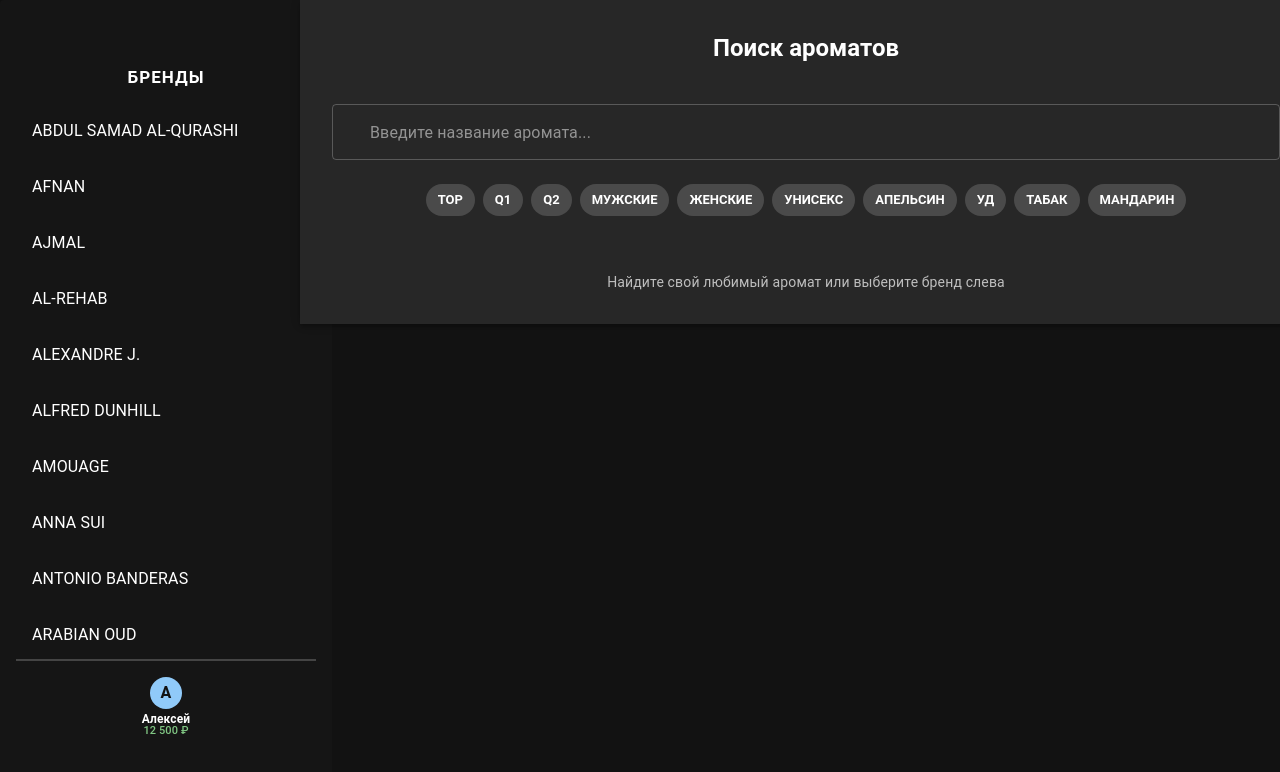
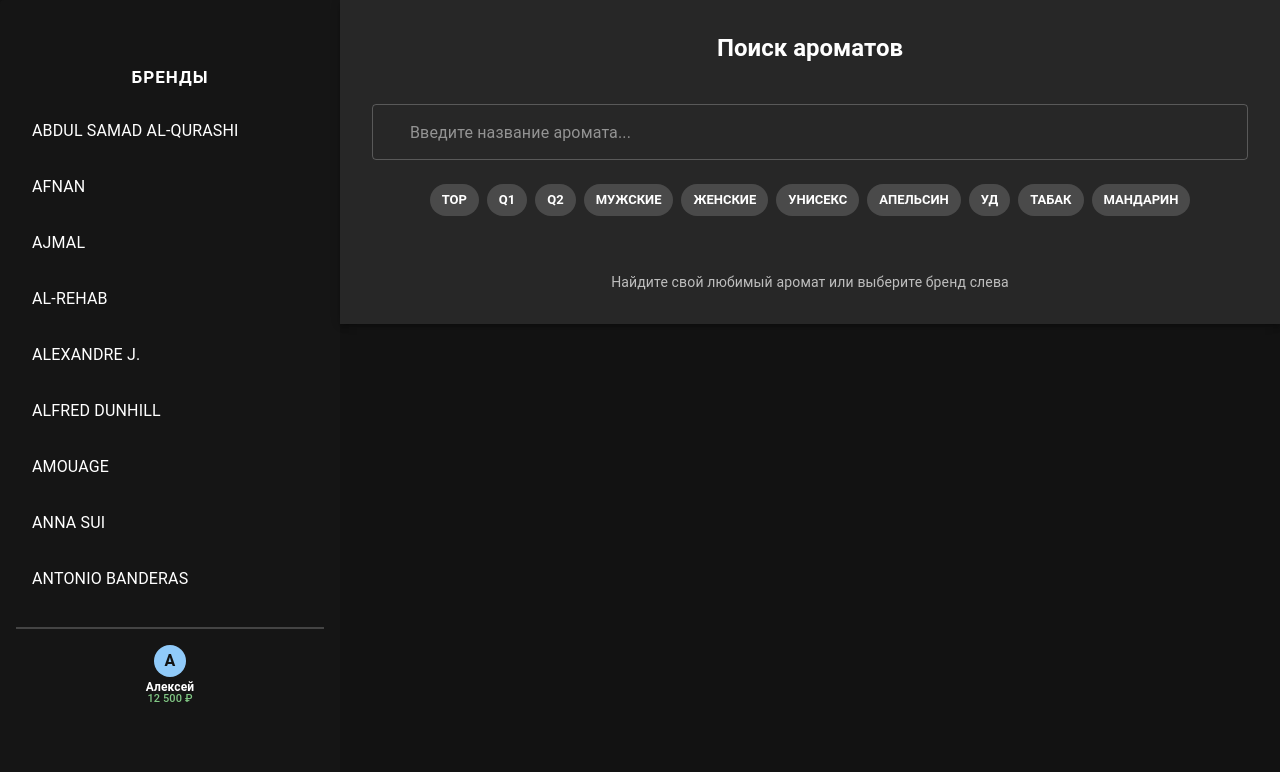
Before and after one commit to noreal001/test03, a React (Create React App) app: page / in a window 1280 px wide. Shown: the top 772 px of the page. Built offline with nearby package versions, Linux system fonts and the light colour scheme; some icons are missing.

Commit message:
fix: layout — box-sizing border-box для всех панелей, чтобы padding не влиял на ширину

```diff
--- a/src/App.css
+++ b/src/App.css
@@ -36,3 +36,7 @@
     transform: rotate(360deg);
   }
 }
+
+* {
+  box-sizing: border-box;
+}
--- a/src/App.tsx
+++ b/src/App.tsx
@@ -119,7 +119,7 @@
       <Box sx={{ flex: 1, display: 'flex', flexDirection: isMobile ? 'column' : 'row', p: 0, width: '100vw' }}>
         {/* Меню брендов слева */}
         {brandsMenuOpen && (
-          <Paper elevation={3} sx={{ width: 300, minWidth: 300, maxWidth: 300, bgcolor: '#000', p: 2, mr: 0, mb: isMobile ? 2 : 0, flexShrink: 0, display: 'flex', flexDirection: 'column', alignItems: 'flex-start', position: 'relative', height: '100vh', justifyContent: 'flex-start', borderTopRightRadius: 0, borderBottomRightRadius: 0 }}>
+          <Paper elevation={3} sx={{ width: 340, minWidth: 340, maxWidth: 340, bgcolor: '#000', p: 2, mr: 0, mb: isMobile ? 2 : 0, flexShrink: 0, display: 'flex', flexDirection: 'column', alignItems: 'flex-start', position: 'relative', height: '100vh', justifyContent: 'flex-start', borderTopRightRadius: 0, borderBottomRightRadius: 0, boxShadow: 'none', boxSizing: 'border-box' }}>
             {/* Кнопка сворачивания меню */}
             <Box sx={{ display: 'flex', flexDirection: 'row', alignItems: 'center', width: '100%', mb: 1 }}>
               <IconButton onClick={handleToggleBrandsMenu} sx={{ mr: 1 }}>
@@ -172,9 +172,9 @@
           </Box>
         )}
         {/* Центральная панель (ароматы) */}
-        <Box sx={{ flex: 1, display: 'flex', flexDirection: 'column', alignItems: 'center', justifyContent: 'flex-start', height: '100vh', position: 'sticky', top: 0, bgcolor: 'background.paper', zIndex: 1, px: 0, borderTopLeftRadius: 0, borderBottomLeftRadius: 0 }}>
+        <Box sx={{ flex: 1, display: 'flex', flexDirection: 'column', alignItems: 'center', justifyContent: 'flex-start', height: '100vh', position: 'sticky', top: 0, bgcolor: 'background.paper', zIndex: 1, px: 0, borderTopLeftRadius: 0, borderBottomLeftRadius: 0, width: '100%', boxSizing: 'border-box' }}>
           {selectedIndex === null ? (
-            <Paper elevation={4} sx={{ width: '100%', p: 4, display: 'flex', flexDirection: 'column', alignItems: 'center', gap: 3, borderRadius: 0 }}>
+            <Paper elevation={4} sx={{ width: '100%', p: 4, display: 'flex', flexDirection: 'column', alignItems: 'center', gap: 3, borderRadius: 0, boxSizing: 'border-box' }}>
               <Typography variant="h5" sx={{ fontWeight: 'bold', mb: 2 }}>
                 Поиск ароматов
               </Typography>
@@ -210,7 +210,7 @@
             </Paper>
           ) : (
             <Fade in={selectedIndex !== null} timeout={400} unmountOnExit>
-              <Paper elevation={4} sx={{ width: '100%', p: 3, display: 'flex', flexDirection: 'column', alignItems: 'flex-start', gap: 2, position: 'relative', flex: 1, minHeight: 0, overflowY: 'auto' }}>
+              <Paper elevation={4} sx={{ width: '100%', p: 3, display: 'flex', flexDirection: 'column', alignItems: 'flex-start', gap: 2, position: 'relative', flex: 1, minHeight: 0, overflowY: 'auto', boxSizing: 'border-box' }}>
                 {/* Название бренда и кнопка назад на одной высоте */}
                 <Box sx={{ display: 'flex', alignItems: 'center', width: '100%', mb: 1 }}>
                   <IconButton onClick={handleBackToSearch} sx={{ mr: 1 }}>
```
